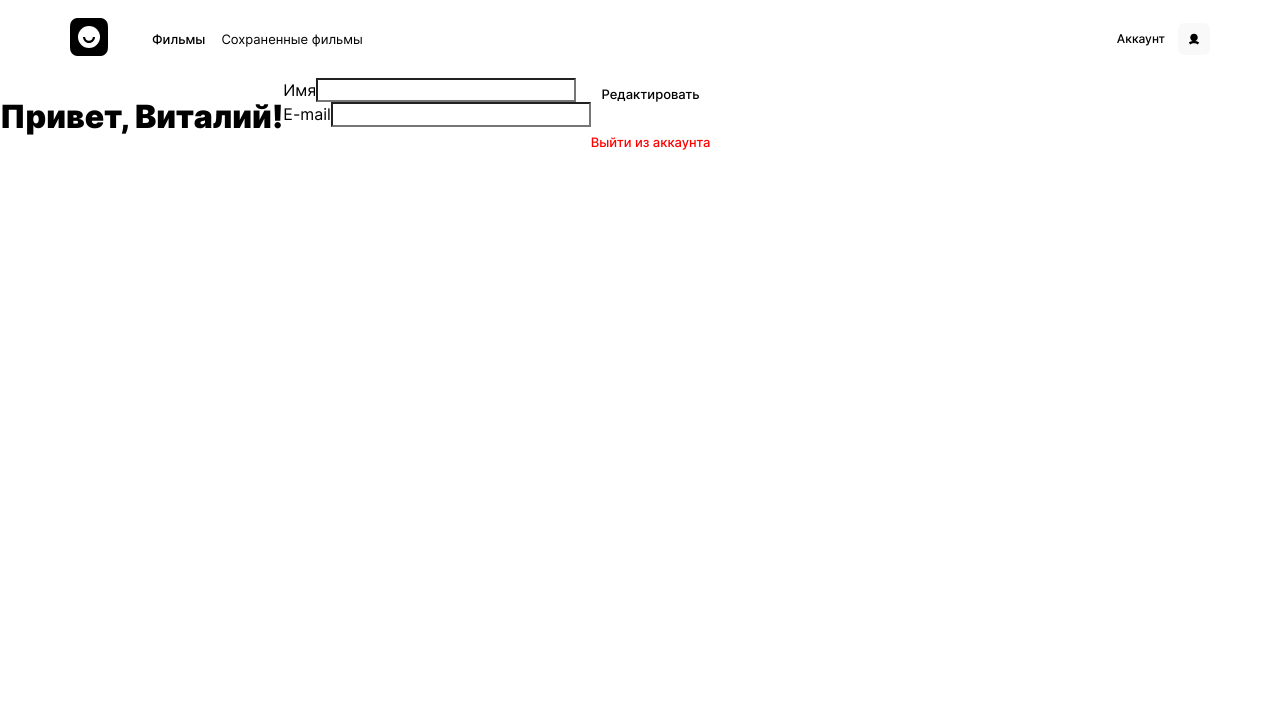
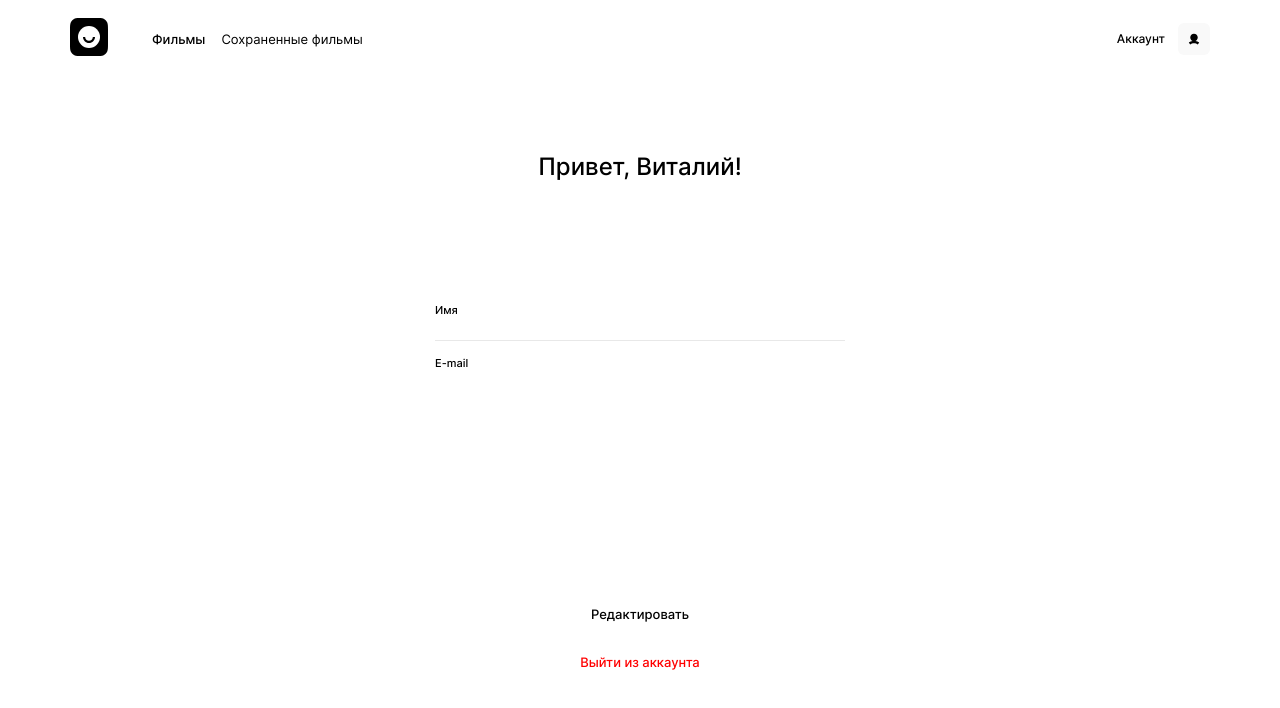
Before and after one commit to ninakoliada/movies-explorer-frontend, a React (Create React App) app: page /profile in a window 1280 px wide. Shown: the top 708 px of the page. Built offline with nearby package versions, Linux system fonts and the light colour scheme.

Commit message:
not found page

```diff
--- a/src/components/App/App.jsx
+++ b/src/components/App/App.jsx
@@ -6,6 +6,7 @@ import { SavedMovies } from '../SavedMovies/SavedMovies';
 import { Profile } from '../Profile/Profile';
 import { Register } from '../Register/Register';
 import { Login } from '../Login/Login';
+import { NotFound } from '../NotFound/NotFound';
 
 import './App.css';
 
@@ -32,6 +33,9 @@ function App() {
           <Route path="/sign-in">
             <Login />
           </Route>
+          <Route path="*">
+            <NotFound />
+          </Route>
         </Switch>
       </div>
     </BrowserRouter>
--- /dev/null
+++ b/src/components/NotFound/NotFound.css
@@ -0,0 +1,40 @@
+.notFound {
+    min-height: 100vh;
+    display: flex;
+    flex-direction: column;
+    align-items: center;
+    justify-content: center;
+}
+
+.notFound__container {
+    flex-grow: 1;
+    display: flex;
+    flex-direction: column;
+    align-items: center;
+    justify-content: center;
+}
+
+.notFound__heading {
+    font-weight: 400;
+    font-size: 140px;
+    line-height: 169px;
+    margin: 0 0 5px;
+}
+
+.notFound__text {
+    font-weight: 400;
+    font-size: 16px;
+    line-height: 19px;
+    margin: 0;
+    padding: 0;
+}
+
+.notFound__button {
+    flex-shrink: 0;
+    margin-bottom: 60px;
+    background-color: unset;
+    color: #000;
+    font-weight: 400;
+    font-size: 14px;
+    line-height: 17px;
+}
--- /dev/null
+++ b/src/components/NotFound/NotFound.jsx
@@ -0,0 +1,23 @@
+import { Button } from "../Button/Button";
+import { useHistory } from "react-router-dom";
+
+import "./NotFound.css";
+
+export const NotFound = () => {
+
+    let history = useHistory();
+
+    function handleClick() {
+    history.goBack();
+    }
+
+    return (
+        <main className="notFound">
+            <div className="notFound__container">
+                <h1 className="notFound__heading">404</h1>
+                <p className="notFound__text">Страница не найдена</p>
+            </div>
+            <Button className="notFound__button" onClick={handleClick}>Назад</Button>
+        </main>
+    )
+}
--- a/src/components/Profile/Profile.css
+++ b/src/components/Profile/Profile.css
@@ -1,9 +1,51 @@
 .profile {
     display: flex;
+    flex-direction: column;
+    align-items: center;
+    padding: 0 30px;
+    max-width: 410px;
+    margin: 0 auto;
 }
+
+.profile__heading {
+    font-weight: 500;
+    font-size: 24px;
+    line-height: 29px;
+    margin: 74px 0 123px;
+}
+
+.profile__input_container {
+    width: 100%;
+    margin-bottom: 220px;
+}
+
+.profile__input_area {
+    display: flex;
+    justify-content: space-between;
+}
+
+.profile__input {
+    background-color: unset;
+    border: none;
+    outline: none;
+}
+
+.profile__input_text {
+    font-weight: 500;
+    font-size: 11px;
+    line-height: 13px;
+}
+
+
+.profile__stick {
+    border-bottom: 1px solid #E8E8E8;
+    margin: 16px 0;
+}
+
 .profile__button-container {
     display: flex;
     flex-direction: column;
+    margin-bottom: 90px;
 }
 
 .profile__button {
@@ -22,15 +64,3 @@
     color: red;
     margin: 16px 0 0;
 }
-
-.profile__input_container {
-
-}
-
-.profile__input_area {
-
-}
-
-.profile__input {
-    background-color: unset;
-}
--- a/src/components/Profile/Profile.jsx
+++ b/src/components/Profile/Profile.jsx
@@ -12,18 +12,19 @@ export const Profile = () => {
 
             <div className="profile__input_container">
                 <div className="profile__input_area">
-                    <label className="profile__text" id="name">Имя</label>
+                    <label className="profile__input_text" id="name">Имя</label>
                     <input className="profile__input" id="name" type="text"></input>
                 </div>
+                <div className="profile__stick"></div>
                 <div className="profile__input_area">
-                    <label className="profile__text" id="email">E-mail</label>
+                    <label className="profile__input_text" id="email">E-mail</label>
                     <input className="profile__input" id="email" type="email"></input>
                 </div>
             </div>
 
             <div className="profile__button-container">
                 <Button className="profile__button">Редактировать</Button>
-                <Button className="profile__button profile__button_red">Выйти из аккаунта</Button>
+                <Button to="/" className="profile__button profile__button_red">Выйти из аккаунта</Button>
             </div>
         </main>
         </>
```
